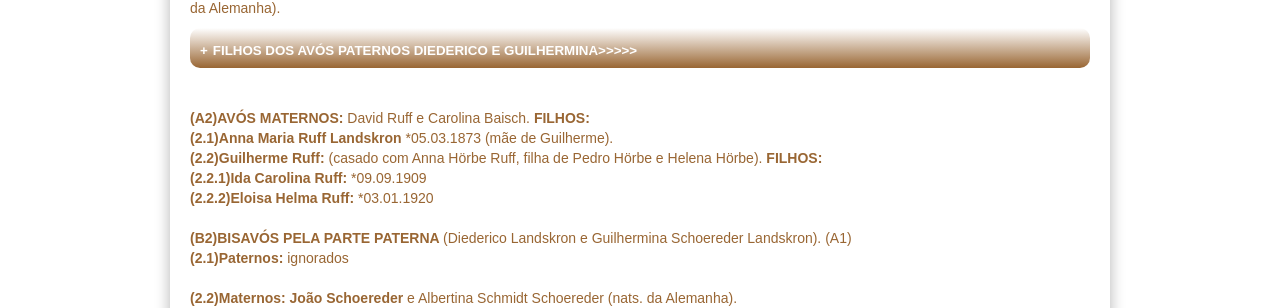
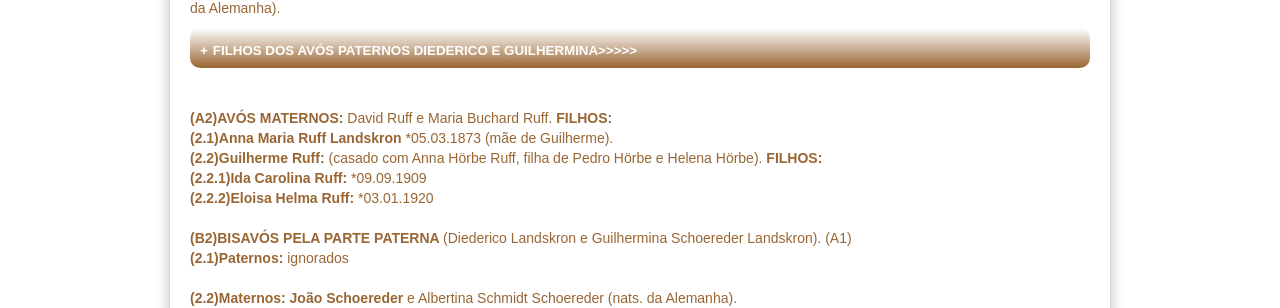
Before and after one commit to claudiovargas1955/claudiovargas1955.github.io, a Jekyll site: the page built from _pages/arvore-genealogica-de-guilherme landskron.html, in a window 1280 px wide and 900 px high, scrolled down 1795 px. Shown: the part 359-667 px from the top of the window. Built offline with Jekyll 4.4.1, drawn with Linux system fonts in a browser that asks for light colours; some web fonts are replaced.

Commit message:
Update arvore-genealogica-de-guilherme landskron.html

```diff
--- a/_pages/arvore-genealogica-de-guilherme landskron.html
+++ b/_pages/arvore-genealogica-de-guilherme landskron.html
@@ -257,7 +257,7 @@ do Sul, RS. Ela é natural da Alemanha). <b>FILHOS: </b><br>
 
 <b>(1.7)Julio Jacob Alberto Landskron: </b>*27.08.1865 +05.04.1920 (pai de Guilherme Landskron, vide acima).</p></details><br><br>
 
-<p><b>(A2)AVÓS MATERNOS:</b> David Ruff e Carolina Baisch. <b>FILHOS:</b><br>
+<p><b>(A2)AVÓS MATERNOS:</b> David Ruff e Maria Buchard Ruff. <b>FILHOS:</b><br>
    <b>(2.1)Anna Maria Ruff Landskron </b>*05.03.1873 (mãe de Guilherme). <br>
    <b>(2.2)Guilherme Ruff: </b>(casado com Anna Hörbe Ruff, filha de Pedro Hörbe e Helena Hörbe). <b>FILHOS:</b><br>
             <b>(2.2.1)Ida Carolina Ruff: </b>*09.09.1909 <br>
```
